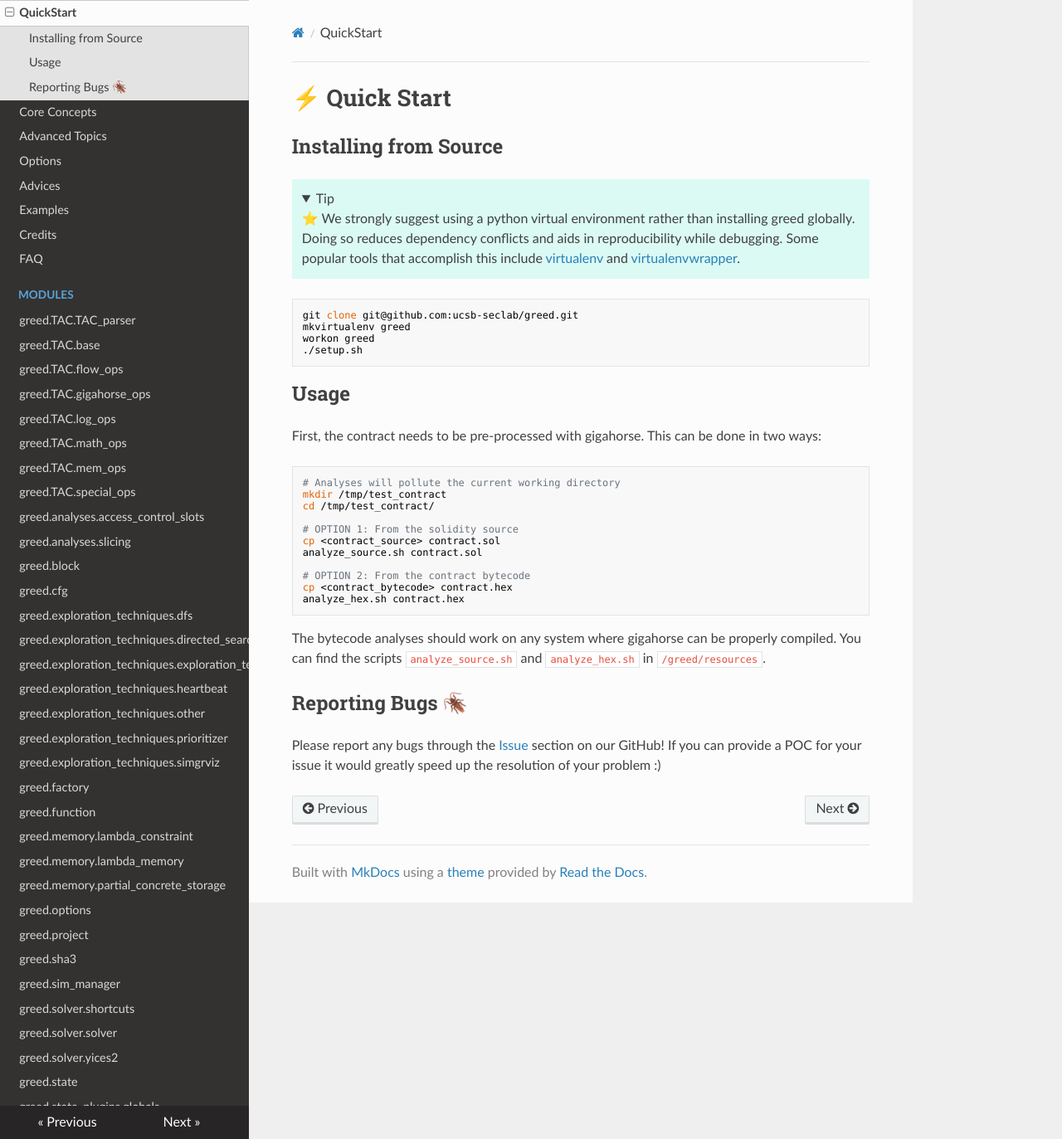
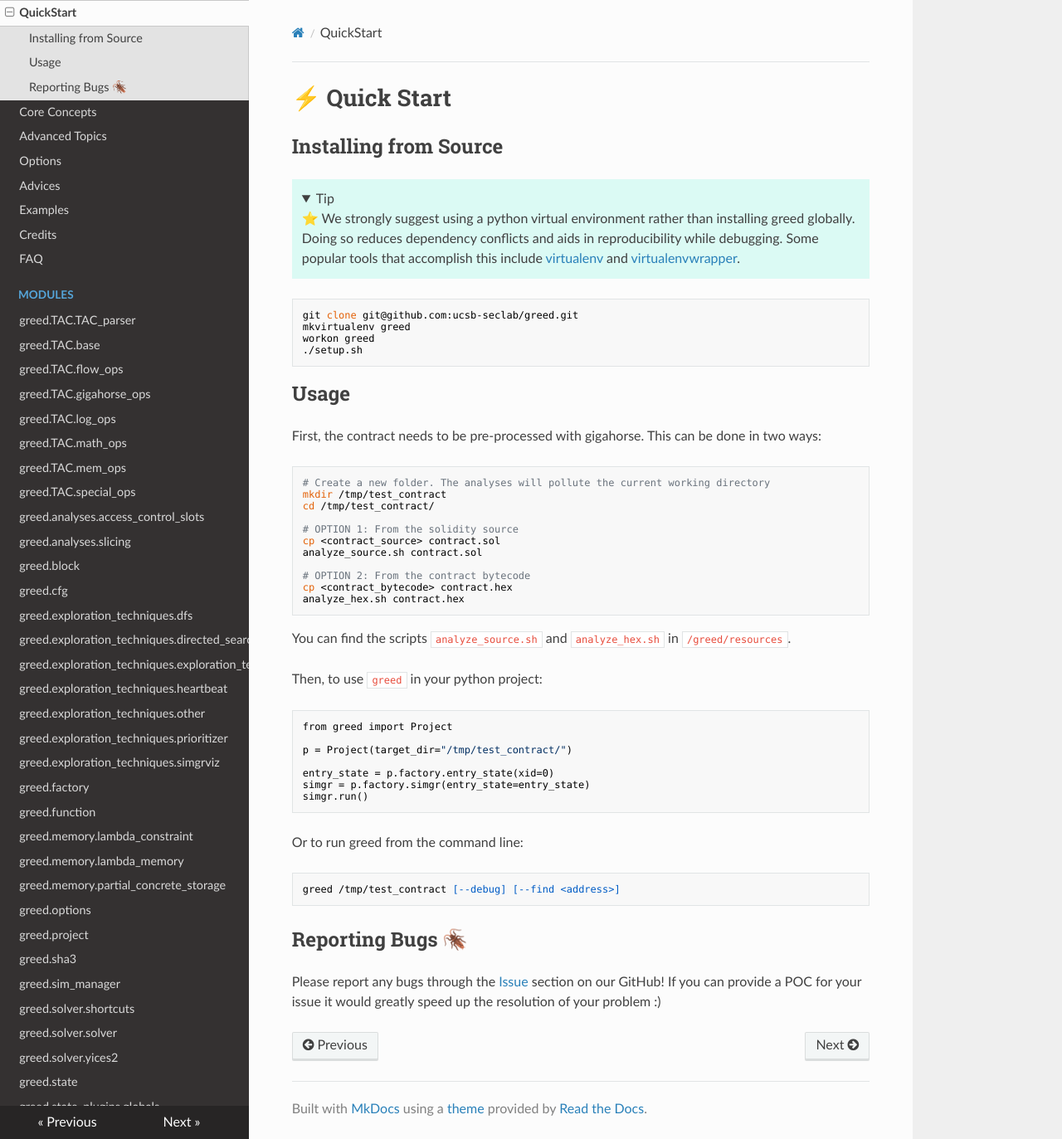
Before and after one commit to ucsb-seclab/greed, an MkDocs documentation site: the page built from docs/docs/quickstart.md, in a window 1280 px wide and 1373 px high. Shown: the whole window at 83% size. Built offline with MkDocs 1.6.1, drawn with Linux system fonts in a browser that asks for light colours; nearby versions of some CDN libraries.

Commit message:
update readme, index, quickstart (+ disable heartbeat in tests)

````diff
--- a/docs/docs/quickstart.md
+++ b/docs/docs/quickstart.md
@@ -23,7 +23,7 @@ workon greed
 First, the contract needs to be pre-processed with gigahorse. This can be done in two ways:
 
 ```bash
-# Analyses will pollute the current working directory
+# Create a new folder. The analyses will pollute the current working directory
 mkdir /tmp/test_contract
 cd /tmp/test_contract/
 
@@ -36,8 +36,23 @@ cp <contract_bytecode> contract.hex
 analyze_hex.sh contract.hex
 ```
 
-The bytecode analyses should work on any system where gigahorse can be properly compiled.
 You can find the scripts `analyze_source.sh` and `analyze_hex.sh` in `/greed/resources`.
+
+Then, to use `greed` in your python project:
+```python
+from greed import Project
+
+p = Project(target_dir="/tmp/test_contract/")
+
+entry_state = p.factory.entry_state(xid=0)
+simgr = p.factory.simgr(entry_state=entry_state)
+simgr.run()
+```
+
+Or to run greed from the command line:
+```bash
+greed /tmp/test_contract [--debug] [--find <address>]
+```
 
 ## Reporting Bugs 🪳
 Please report any bugs through the [Issue](https://github.com/ucsb-seclab/greed/issues) section on our GitHub! If you can provide a POC for your issue it would greatly speed up the resolution of your problem :)
````
Also changed, not shown: docs/docs/index.md (+1 -1 lines), README.md, 1 other file.
